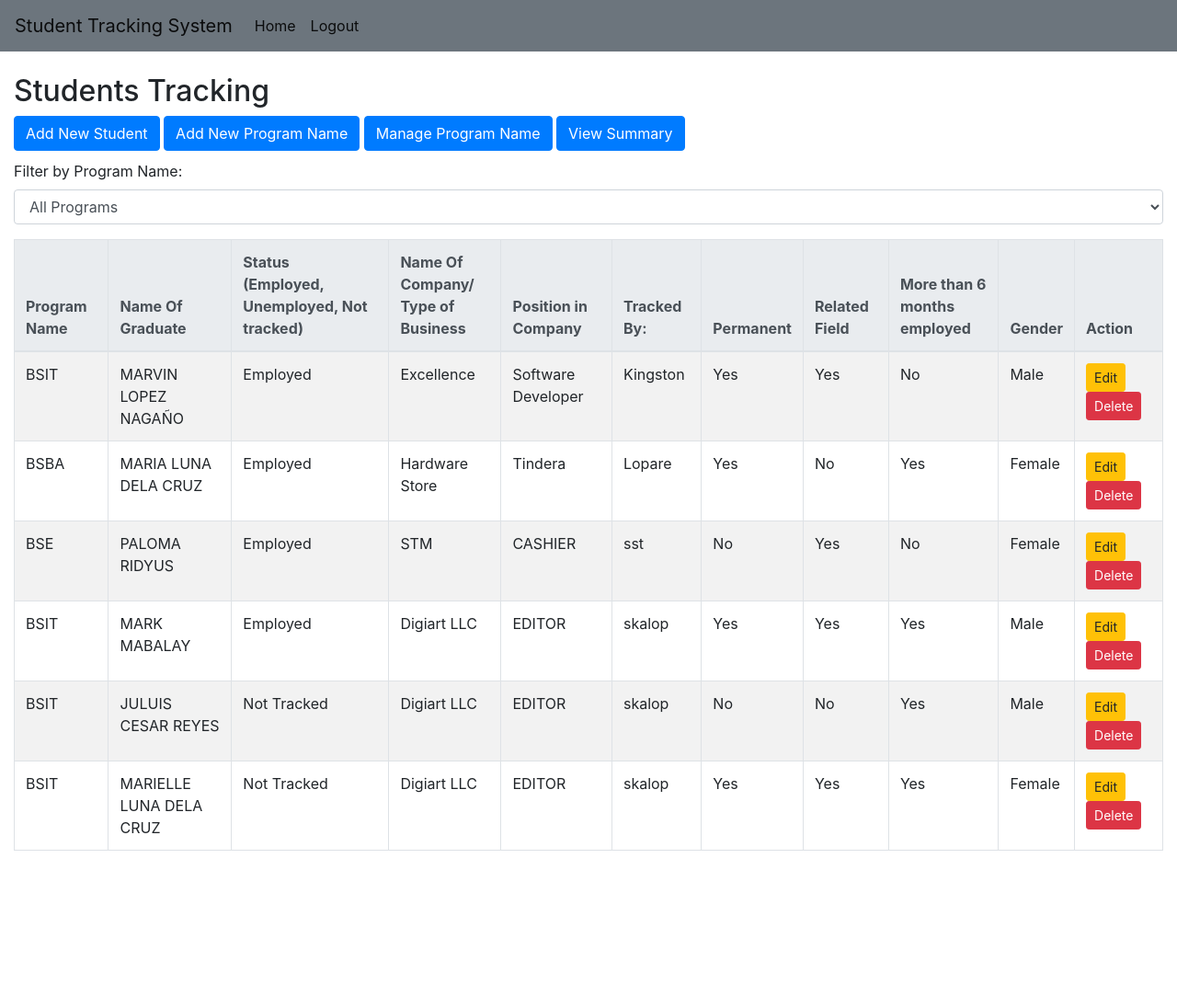
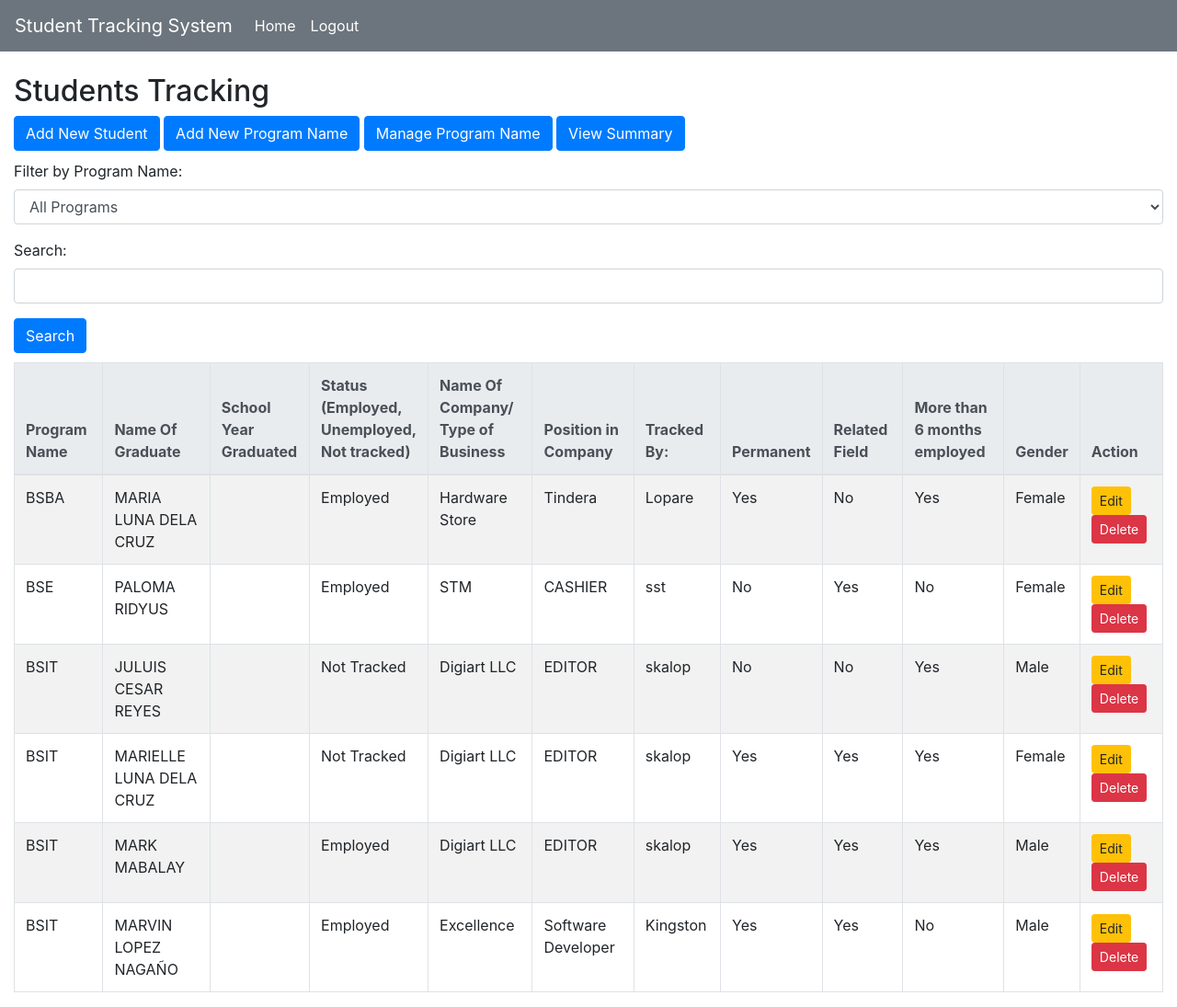
Before and after one commit to SoulSecret/studenttrackingsystem, a PHP site: page /dashboard.php in a window 1280 px wide. Shown: the whole page at 92% size. Before the commit the page ends 941 px from the top, so only its background shows below. Run offline with PHP 8.4, Linux system fonts and the light colour scheme; a user stored in the database is signed in; data comes from the database, SQL or seed files in the repository; data that the repository does not hold is empty.

Commit message:
Add files via upload

```diff
--- a/studenttrackingsystem/connection/add_student.php
+++ b/studenttrackingsystem/connection/add_student.php
@@ -15,11 +15,12 @@ if ($_SERVER['REQUEST_METHOD'] === 'POST' && isset($_POST['add'])) {
         $related_field = mysqli_real_escape_string($connection, $_POST["Related_Field"]);
         $more_than_six_months_employed = mysqli_real_escape_string($connection, $_POST["More_than_six_months_employed"]);
         $gender = mysqli_real_escape_string($connection, $_POST["gender"]);
+        $sygraduate = mysqli_real_escape_string($connection, $_POST["sygraduate"]);
 
         $name = strtoupper($name);
         // SQL query to insert data into the student_form table
-        $insertQuery = "INSERT INTO students_form (program_name_id, fullname, status, noc_tob, position_in_company, tracked_by, permanent, related_field, employed_for_over_six_months, gender)
-            VALUES ('$prog_id', '$name', '$status', '$noc_tob', '$pic', '$tracked_by', '$permanent', '$related_field', '$more_than_six_months_employed', '$gender')";
+        $insertQuery = "INSERT INTO students_form (program_name_id, fullname, status, noc_tob, position_in_company, tracked_by, permanent, related_field, employed_for_over_six_months, gender, sygraduate)
+            VALUES ('$prog_id', '$name', '$status', '$noc_tob', '$pic', '$tracked_by', '$permanent', '$related_field', '$more_than_six_months_employed', '$gender', '$sygraduate')";
         $result = mysqli_query($connection, $insertQuery);
 
         if ($result) {
--- a/studenttrackingsystem/dashboard.php
+++ b/studenttrackingsystem/dashboard.php
@@ -1,14 +1,11 @@
 <?php
 session_start();
 
-// Check if the user is logged in
 if (!isset($_SESSION["username"])) {
-    // If not logged in, redirect to the login page
     header("Location: index.php");
     exit();
 }
 
-// Display the secured content
 ?>
 <!DOCTYPE html>
 <html lang="en">
@@ -17,8 +14,7 @@ if (!isset($_SESSION["username"])) {
 <head>
     <meta charset="UTF-8">
     <meta name="viewport" content="width=device-width, initial-scale=1, shrink-to-fit=no">
-    <title>Bootstrap Navigation Bar in PHP</title>
-    <!-- Include Bootstrap CSS -->
+    <title>Student Tracking System</title>
     <link rel="stylesheet" href="https://stackpath.bootstrapcdn.com/bootstrap/4.3.1/css/bootstrap.min.css">
     <?php require 'connection/add_student.php' ?>
     <?php require 'connection/delete_student.php' ?>
@@ -55,11 +51,8 @@ if (!isset($_SESSION["username"])) {
             <select id="filterProgram" class="form-control">
                 <option value="">All Programs</option>
                 <?php
-                // Fetch program names from the database
         $queryPrograms = "SELECT * FROM program_name";
         $resultPrograms = mysqli_query($connection, $queryPrograms);
-
-                // Loop through the results to generate options
         while ($rowProgram = mysqli_fetch_assoc($resultPrograms)) {
             echo '<option value="' . $rowProgram["program_name"] . '">' . $rowProgram["program_name"] . '</option>';
         }
@@ -67,12 +60,20 @@ if (!isset($_SESSION["username"])) {
             </select>
         </div>
 
+        <div class="form-group">
+            <label for="searchInput">Search:</label>
+            <input type="text" id="searchInput" class="form-control">
+        </div>
+
+        <button id="searchBtn" class="btn btn-primary" style="margin-bottom:10px">Search</button>
+
         <table id="alumniTable" class="table table-bordered table-striped">
             <thead class="thead-light">
                 <tr>
                     <th>Program Name</th>
                     <th>Name Of Graduate</th>
-                    <th>Status<br>(Employed, Unemployed, Not tracked)</th>
+                    <th>School Year<br> Graduated</th>
+                    <th>Status<br>(Employed, <br> Unemployed,<br> Not tracked)</th>
                     <th>Name Of Company/<br>Type of Business</th>
                     <th>Position in Company</th>
                     <th>Tracked By:</th>
@@ -84,18 +85,16 @@ if (!isset($_SESSION["username"])) {
                 </tr>
             </thead>
             <tbody>
-                <!--button type='button' class='btn btn-info' data-toggle='modal' data-target='#viewAlumniModal{$row['id']}'>
-                                    View
-                                </button-->
                 <?php
                 if ($connection) {
-                    $result = mysqli_query($connection, "SELECT students_form.*, program_name.program_name FROM students_form INNER JOIN program_name ON students_form.program_name_id = program_name.id");
+                    $result = mysqli_query($connection, "SELECT students_form.*, program_name.program_name FROM students_form INNER JOIN program_name ON students_form.program_name_id = program_name.id ORDER BY program_name, students_form.fullname ASC");
 
                     while ($row = mysqli_fetch_assoc($result)) {
                         echo "
                         <tr data-program-name='{$row['program_name']}'>
                             <td>{$row['program_name']}</td>
                             <td>{$row['fullname']}</td>
+                            <td>{$row['sygraduate']}</td>
                             <td>{$row['status']}</td>
                             <td>{$row['noc_tob']}</td>
                             <td>{$row['position_in_company']}</td>
@@ -118,34 +117,6 @@ if (!isset($_SESSION["username"])) {
                         </tr>
                     ";
 
-                        //add new student modal
-                        echo "
-                     <div class='modal fade mx-auto' id='viewAlumniModal{$row['id']}' tabindex='-1' role='dialog' aria-labelledby='viewAlumniModalLabel{$row['id']}' aria-hidden='true'>
-                         <div class='modal-dialog' role='document'>
-                             <div class='modal-content'>
-                                 <div class='modal-header'>
-                                     <h5 class='modal-title' id='viewAlumniModalLabel{$row['id']}'>View Student Data</h5>
-                                     <button type='button' class='close' data-dismiss='modal' aria-label='Close'>
-                                         <span aria-hidden='true'>&times;</span>
-                                     </button>
-                                 </div>
-                                 <div class='modal-body'>
-                                     <p>Program Name: <b>{$row['program_name']}</b></p>
-                                     <p>Student Name: <b>{$row['fullname']}</b></p>
-                                     <p>Status: <b>{$row['status']}</b></p>
-                                     <p>Name Of Company/\n
-                                     Type of Business: <b>{$row['noc_tob']}</b></p>
-                                     <p>Position in Company: <b>{$row['position_in_company']}</b></p>
-                                     <p>Tracked By: <b>{$row['tracked_by']}</b></p>
-                                     <p>Permanent: <b>{$row['permanent']}</b></p>
-                                     <p>Related Field: <b>{$row['related_field']}</b></p>
-                                     <p>More than 6 months employed: <b>{$row['employed_for_over_six_months']}</b></p>
-                                     <p>Gender: <b>{$row['gender']}</b></p>
-                                 </div>
-                             </div>
-                         </div>
-                     </div>
-                 ";
                         //delete studdent modal
                         echo "
                     <div class='modal fade' id='deleteAlumniModal{$row['id']}' tabindex='-1' role='dialog' aria-labelledby='deleteAlumniModalLabel{$row['id']}' aria-hidden='true'>
@@ -194,11 +165,9 @@ if (!isset($_SESSION["username"])) {
                                         <label for='editAlumniProgram'>Program Name:</label><br>
                                         <select name='editAlumniProgram' style='width: 90px; height: 40px'>";
 
-                        // Fetch data from the database for program_name
                         $queryProgram = "SELECT * FROM program_name";
                         $resultProgram = mysqli_query($connection, $queryProgram);
 
-                        // Loop through the results to generate options
                         while ($rowProgram = mysqli_fetch_assoc($resultProgram)) {
                             $selected = ($rowProgram['id'] == $row['program_name_id']) ? 'selected' : '';
                             echo '<option value="' . $rowProgram["id"] . '" ' . $selected . '>' . $rowProgram["program_name"] . '</option>';
@@ -305,6 +274,10 @@ if (!isset($_SESSION["username"])) {
                         <div class="form-group">
                             <label for="alumniEmail">Full Name:</label>
                             <input type="text" class="form-control" name="name" required>
+                        </div>
+                        <div class="form-group">
+                            <label for="alumniEmail">School Year Graduated:</label>
+                            <input type="text" class="form-control" name="sygraduate" required>
                         </div>
                         <div class="form-group">
                             <label for="status">Status:</label><br>
@@ -605,20 +578,34 @@ if (!isset($_SESSION["username"])) {
     <script src="https://stackpath.bootstrapcdn.com/bootstrap/4.3.1/js/bootstrap.min.js"></script>
     <script>
     $(document).ready(function() {
-        // Event handler for the program name filter
-        $('#filterProgram').change(function() {
-            var selectedProgram = $(this).val();
+        $('#filterProgram').change(filterTable);
+
+        $('#searchBtn').click(filterTable);
+
+        function filterTable() {
+            var selectedProgram = $('#filterProgram').val();
+            var selectedYear = $('#filtersy').val();
+            var searchText = $('#searchInput').val().toLowerCase();
 
             // Show all table rows
             $('#alumniTable tbody tr').show();
 
-            // Hide rows that don't match the selected program name
+            // Filter by program name
             if (selectedProgram) {
                 $('#alumniTable tbody tr').not('[data-program-name="' + selectedProgram + '"]').hide();
             }
-        });
+
+            // Filter by search input
+            if (searchText) {
+                $('#alumniTable tbody tr').filter(function() {
+                    return $(this).text().toLowerCase().indexOf(searchText) === -1;
+                }).hide();
+            }
+        }
     });
     </script>
+
+
 
     <script>
     function closeEditModal(id) {
--- a/studenttrackingsystem/index.php
+++ b/studenttrackingsystem/index.php
@@ -4,7 +4,7 @@
 <head>
     <meta charset="UTF-8">
     <meta name="viewport" content="width=device-width, initial-scale=1, shrink-to-fit=no">
-    <title>Login Form</title>
+    <title>Login</title>
     <!-- Include Bootstrap CSS -->
     <link rel="stylesheet" href="https://stackpath.bootstrapcdn.com/bootstrap/4.3.1/css/bootstrap.min.css">
     <?php require 'connection/connection.php' ?>
@@ -13,7 +13,7 @@
 
 <body>
     <nav class="navbar navbar-expand-lg navbar-light bg-secondary">
-        <a class="navbar-brand" href="#">Students Tracking System</a>
+        <a class="navbar-brand text-white" href="#">Students Tracking System</a>
         <button class="navbar-toggler btn btn-primary" type="button" data-toggle="collapse" data-target="#navbarNav" aria-controls="navbarNav" aria-expanded="false" aria-label="Toggle navigation">
             <span class="navbar-toggler-icon"></span>
         </button>
--- a/studenttrackingsystem/logout.php
+++ b/studenttrackingsystem/logout.php
@@ -1,10 +1,8 @@
 <?php
 session_start();
 
-// Destroy the session
 session_destroy();
 
-// Redirect to the login page
 header("Location: index.php");
 exit();
 ?>
--- a/studenttrackingsystem/navigationbar.php
+++ b/studenttrackingsystem/navigationbar.php
@@ -4,13 +4,13 @@
 <head>
     <meta charset="UTF-8">
     <meta name="viewport" content="width=device-width, initial-scale=1.0">
-    <title>Document</title>
+    <title>Navigation Bar</title>
     <link rel="stylesheet" href="https://stackpath.bootstrapcdn.com/bootstrap/4.3.1/css/bootstrap.min.css">
 </head>
 
 <body>
     <nav class="navbar navbar-expand-lg navbar-light bg-secondary">
-        <a class="navbar-brand" href="#">Student Tracking System</a>
+        <a class="navbar-brand text-white" href="#">Student Tracking System</a>
         <button class="navbar-toggler" type="button" data-toggle="collapse" data-target="#navbarNav"
             aria-controls="navbarNav" aria-expanded="false" aria-label="Toggle navigation">
             <span class="navbar-toggler-icon"></span>
@@ -18,10 +18,10 @@
         <div class="collapse navbar-collapse" id="navbarNav">
             <ul class="navbar-nav">
                 <li class="nav-item active">
-                    <a class="nav-link" href="dashboard.php">Home <span class="sr-only">(current)</span></a>
+                    <a class="nav-link text-white" href="dashboard.php">Home <span class="sr-only">(current)</span></a>
                 </li>
                 <li class="nav-item active">
-                    <a class="nav-link" href="logout.php">Logout </span></a>
+                    <a class="nav-link text-white" href="logout.php">Logout </span></a>
                 </li>
             </ul>
         </div>
--- a/studenttrackingsystem/registration.php
+++ b/studenttrackingsystem/registration.php
@@ -5,7 +5,7 @@
 <head>
     <meta charset="UTF-8">
     <meta name="viewport" content="width=device-width, initial-scale=1, shrink-to-fit=no">
-    <title>Registration Form</title>
+    <title>Registration</title>
     <!-- Include Bootstrap CSS -->
     <link rel="stylesheet" href="https://stackpath.bootstrapcdn.com/bootstrap/4.3.1/css/bootstrap.min.css">
     <?php require 'connection/registrationfunction.php' ?>
```
Lines whose indentation alone changed are shown as unchanged.
